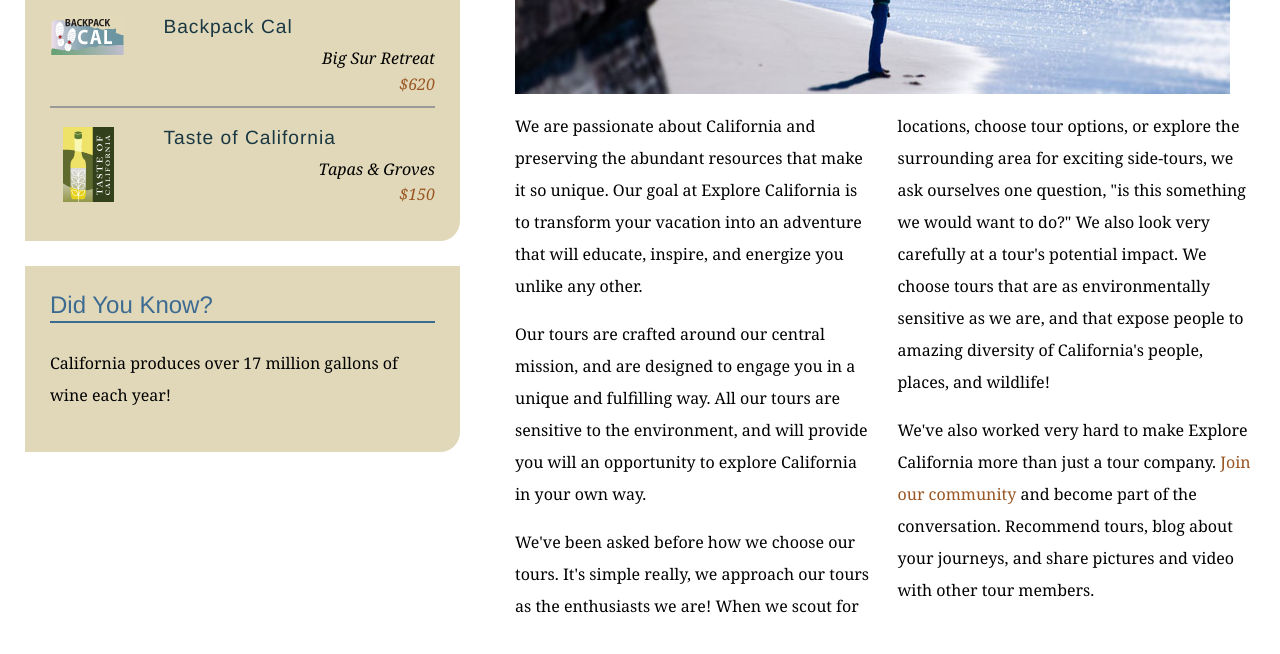
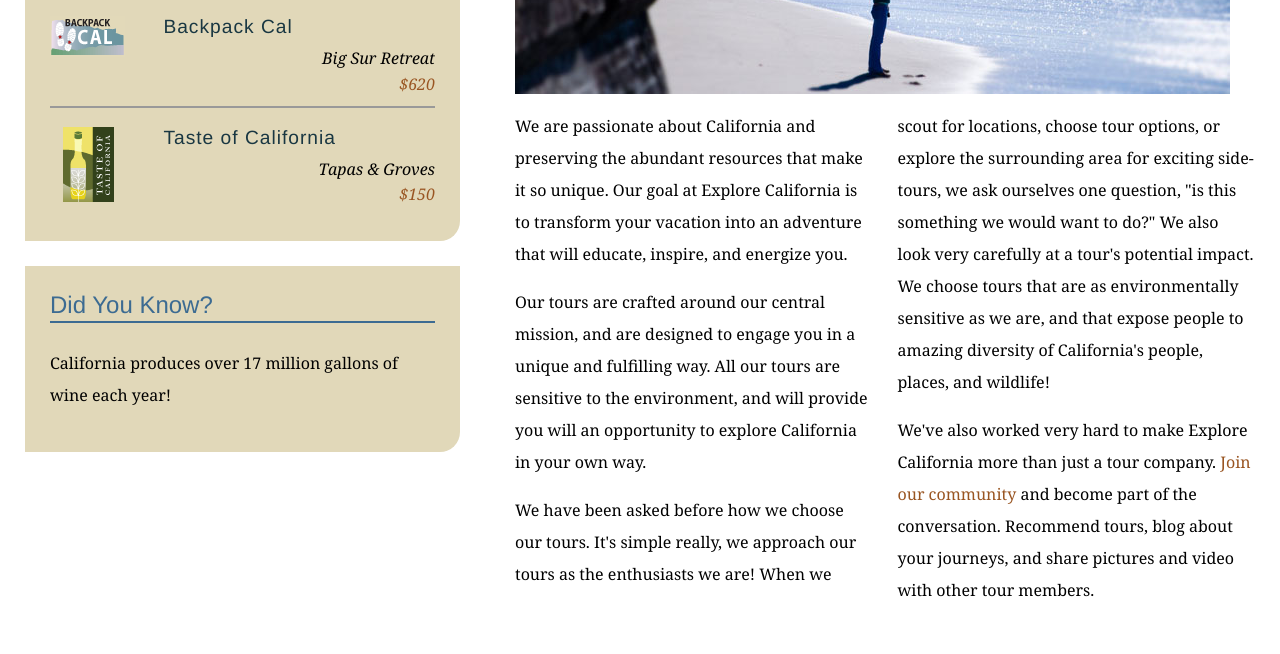
Before and after one commit to zartosht00/explore_california, a plain HTML site: page mission.html in a window 1280 px wide. Shown: the part 590-1244 px from the top of the page. Drawn offline with Linux system fonts and the light colour scheme.

Commit message:
Text edits on mission page

```diff
--- a/mission.html
+++ b/mission.html
@@ -62,9 +62,9 @@
           <h1>Who we are</h1>
           <img src="assets/images/mission_look.jpg" alt="Looking out at the Pacific" class="articleImage" />
           <div class="multiCol">
-            <p>We are passionate about California and preserving the abundant resources that make it so unique. Our goal at Explore California is to transform your vacation into an adventure that will educate, inspire, and energize you unlike any other.</p>
+            <p>We are passionate about California and preserving the abundant resources that make it so unique. Our goal at Explore California is to transform your vacation into an adventure that will educate, inspire, and energize you.</p>
             <p>Our tours are crafted around our central mission, and are designed to engage you in a unique and fulfilling way. All our tours are sensitive to the environment, and will provide you will an opportunity to explore California in your own way.</p>
-            <p>We've been asked before how we choose our tours. It's simple really, we approach our tours as the enthusiasts we are! When we scout for locations, choose tour options, or explore the surrounding area for exciting side-tours, we ask ourselves one question, &quot;is this something we would want to do?&quot; We also look very carefully at a tour's potential impact. We choose tours that are as environmentally sensitive as we are, and that expose people to amazing diversity of California's people, places, and wildlife!</p>
+            <p>We have been asked before how we choose our tours. It's simple really, we approach our tours as the enthusiasts we are! When we scout for locations, choose tour options, or explore the surrounding area for exciting side-tours, we ask ourselves one question, &quot;is this something we would want to do?&quot; We also look very carefully at a tour's potential impact. We choose tours that are as environmentally sensitive as we are, and that expose people to amazing diversity of California's people, places, and wildlife!</p>
             <p>We've also worked very hard to make Explore California more than just a tour company. <a href="explorers/join.html">Join our community</a> and become part of the conversation. Recommend tours, blog about your journeys, and share pictures and video with other tour members.</p>
           </div>
         </div>
```
